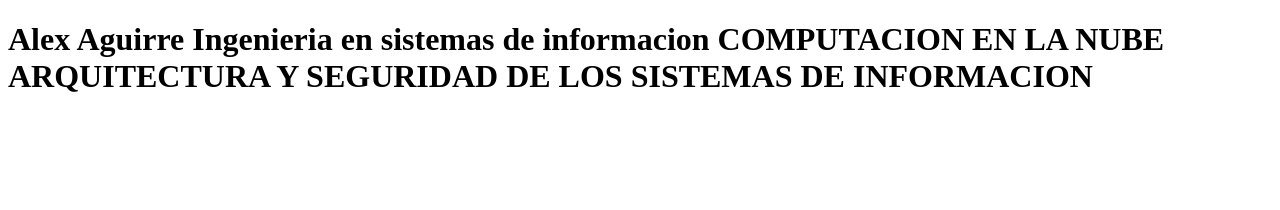
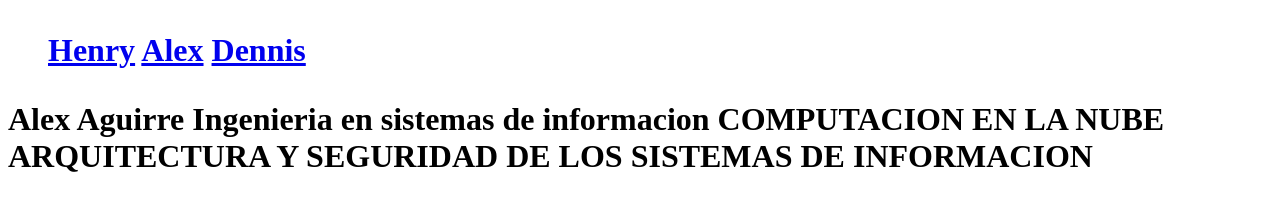
Before and after one commit to Xavier747/practica, a plain HTML site: page alexaguirre.html in a window 1280 px wide. Drawn offline with Linux system fonts and the light colour scheme.

Commit message:
Editar alexaguirre.html

```diff
--- a/alexaguirre.html
+++ b/alexaguirre.html
@@ -8,6 +8,12 @@
 <body>
 
 <h1>
+    <ul>
+        <a href="henry.html">Henry</a>
+        <a href="alexaguirre.html">Alex</a>
+        <a href="Denizo.html">Dennis</a>
+
+    </ul>
 Alex Aguirre
 Ingenieria en sistemas de informacion
 COMPUTACION EN LA NUBE ARQUITECTURA Y SEGURIDAD DE LOS SISTEMAS DE INFORMACION
```
